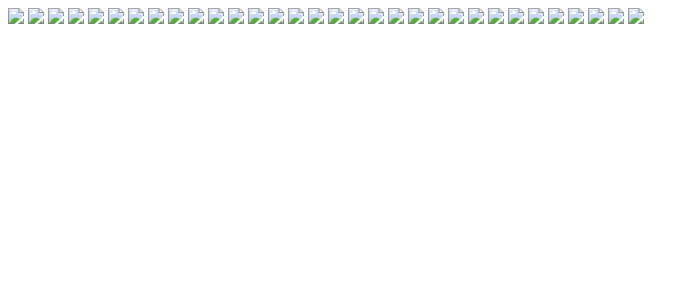
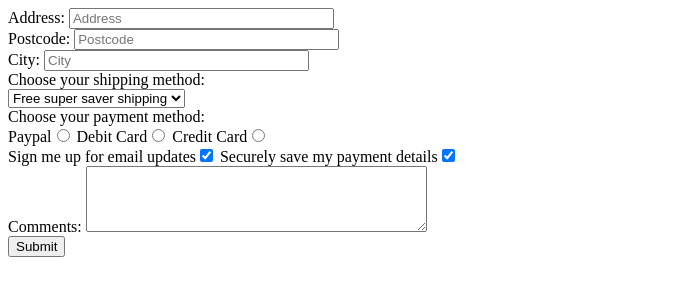
Before and after one commit to psimpooja001/fluffy-log, a plain HTML site: page index.html in a window 1280 px wide. Shown: the whole page, without its empty margins (0-699 px from the left). Drawn offline with Linux system fonts and the light colour scheme.

Commit message:
Add files via upload
this one is to create a page using html and css

```diff
--- a/index.html
+++ b/index.html
@@ -1,45 +1,70 @@
 <!DOCTYPE html>
+
 <html>
     <head>
         <meta charset="utf-8">
-        <title>Photo Gallery Grid</title>
-        <meta name="viewport" content="width-device-width, initial-scale=1.0, user-scalable=yes">
-        <link rel="stylesheet" href="styling.css">
+        <title>Amazon Checkout</title>
+        <meta name="viewport" content="width=device-width, initial-scale=1">
+        <link rel="stylesheet" type="text/css" href="styling.css">
     </head>
-        <body>
-            <div class=container>
-                <img src="images/car1.jpg">
-                <img src="images/car2.jpg">
-                <img src="images/car3.jpg">
-                <img src="images/car7.jpg">
-                <img src="images/car5.jpg">
-                <img src="images/car6.jpg">
-                <img src="images/car10.png">
-                <img src="images/car7.jpg">
-                <img src="images/car7.jpg">
-                <img src="images/car5.jpg">
-                <img src="images/car6.jpg">
-                <img src="images/car10.png">
-                <img src="images/car1.jpg">
-                <img src="images/car2.jpg">
-                <img src="images/car3.jpg">
-                <img src="images/car9.jpg">
-                <img src="images/car9.jpg">
-                <img src="images/car8.jpg">
-                <img src="images/car7.jpg">
-                <img src="images/car12.png">
-                <img src="images/car7.jpg">
-                <img src="images/car5.jpg">
-                <img src="images/car6.jpg">
-                <img src="images/car8.jpg">
-                <img src="images/car9.jpg">
-                <img src="images/car8.jpg">
-                <img src="images/car7.jpg">
-                <img src="images/car12.png">
-                <img src="images/car7.jpg">
-                <img src="images/car5.jpg">
-                <img src="images/car6.jpg">
-                <img src="images/car8.jpg">
+
+    <body>
+        <form>
+<!--
+            <div class="image">
+            <img src="images.jpg">
             </div>
+-->
+
+            <div class="container">
+                <div class="details">
+                    <div class="address">
+                        <div class="form-group">
+                            <label for="address">Address:</label>
+                            <input type="text" name="address" id="address" placeholder="Address" size="30px" maxlength="100">
+                        </div>
+                        <div class="form-group">
+                            <label for="postcode">Postcode:</label>
+                            <input type="text" name="postcode" id="postcode" placeholder="Postcode" size="30px" maxlength="100">
+                        </div>
+                        <div class="form-group">
+                            <label for="city">City:</label>
+                            <input type="text" name="city" id="city" placeholder="City" size="30px" maxlength="100">
+                        </div>
+                    </div>
+                    <div class="shipping">
+                        <div>Choose your shipping method:</div>
+                        <div>
+                            <select name="shipping" id="shipping">
+                                <option value="Free super saver shipping">Free super saver shipping</option>
+                                <option value="Two-Day shipping">Two-Day shipping</option>
+                                <option value="One-Day shipping">One-Day shipping</option>
+                            </select>
+                        </div>
+                    </div>
+                    <div class="payment">
+                        <div>Choose your payment method:</div>
+                        <div>
+                            <label>Paypal<input type="radio" name="payment" value="paypal"></label>
+                            <label>Debit Card<input type="radio" name="payment" value="debit card"></label>
+                            <label>Credit Card<input type="radio" name="payment" value="credit card"></label>
+                        </div>
+                    </div>
+                    <div class="checks">
+                        <label>Sign me up for email updates<input type="checkbox" name="email updates" checked="checked"></label>
+                        <label>Securely save my payment details<input type="checkbox" name="save payment"  checked="checked"></label>
+                    </div>
+                </div>
+                <div class="comments">
+                    <label for="comments">Comments:</label>
+                    <textarea rows="4" cols="40" name="comments" id="comments"></textarea>
+                </div>
+            </div>
+            <div class="submit">
+                <button type="submit">Submit</button>
+            </div>
+        </form>
     </body>
+
+
 </html>
```
